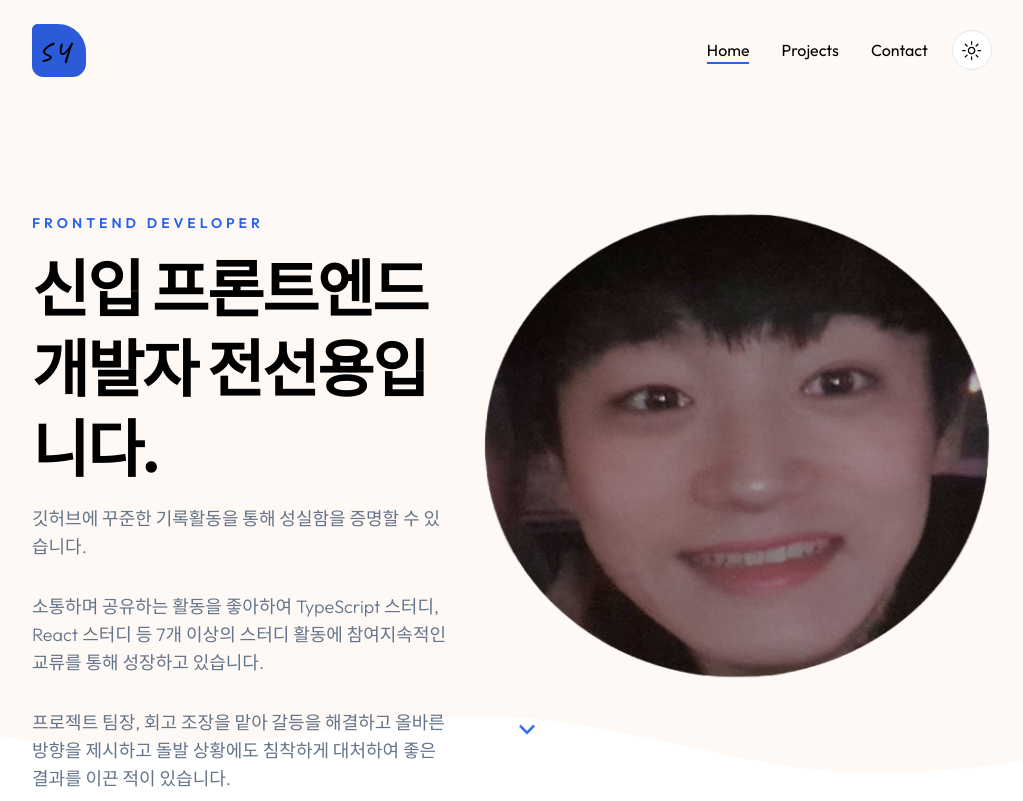
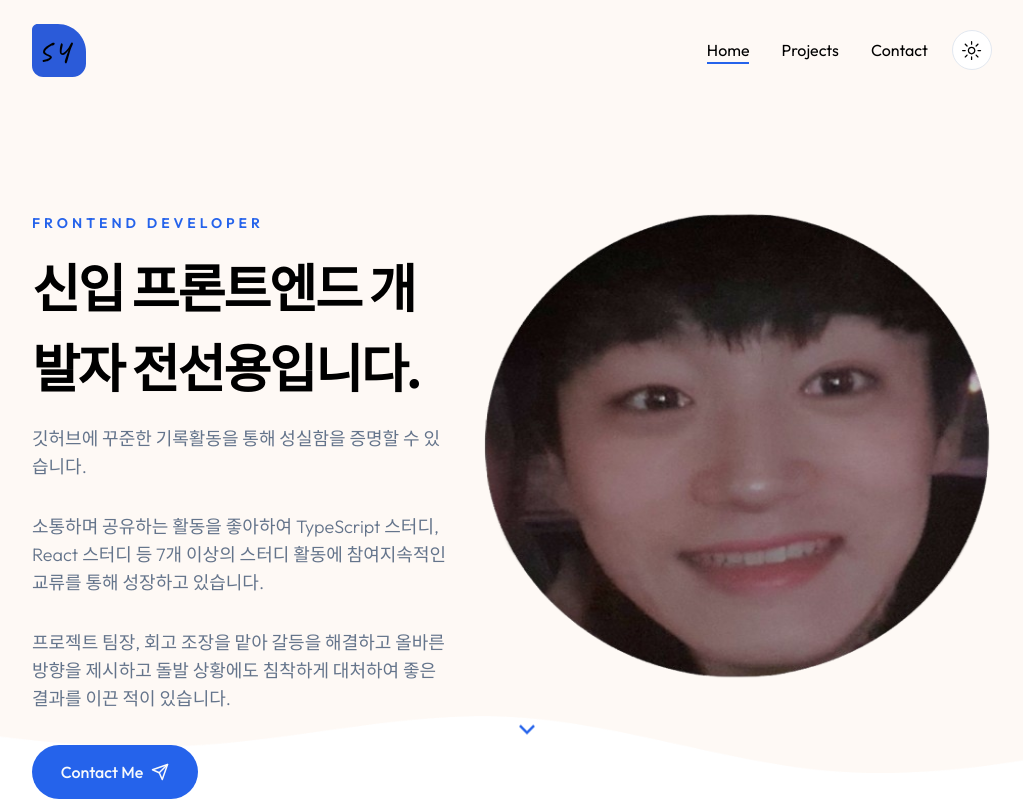
Before and after one commit to sy0725/next-portfolio, a Next.js app: page / in a window 1280 px wide. Shown: the top 801 px of the page, without its empty margins (128-1151 px from the left). Built offline with nearby package versions, Linux system fonts and the light colour scheme.

Commit message:
✅ 기본 셋팅 추가

```diff
--- a/styles/globals.css
+++ b/styles/globals.css
@@ -61,7 +61,7 @@
 }
 
 .h1 {
-  @apply text-[40px] xl:text-[62px] xl:leading-[80px] tracking-[-2px] font-bold;
+  @apply text-[40px] xl:text-[52px] xl:leading-[80px] tracking-[-2px] font-bold;
 }
 
 .subtitle {
@@ -83,3 +83,9 @@
 .section-title {
   @apply text-4xl font-bold relative w-max flex items-center justify-between gap-x-3 before:bg-dots_light before:dark:bg-dots_dark before:bg-no-repeat before:bg-center before:w-[24px] before:h-[24px]
 }
+
+.swiper-horizontal > .section-pagination-bullets .swiper-pagination-bullet,
+.swiper-pagination-horizontal.swiper-pagination-bullets
+.swiper-pagination-bullet {
+@apply bg-primary
+}
```
